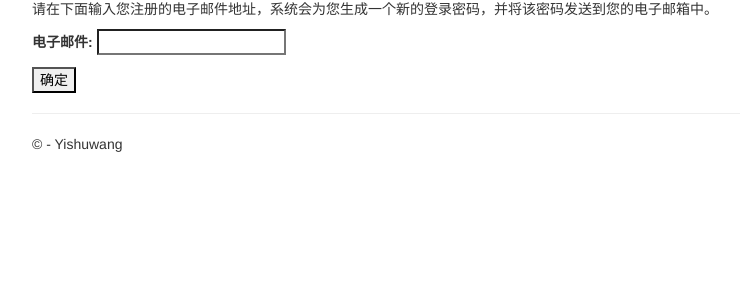
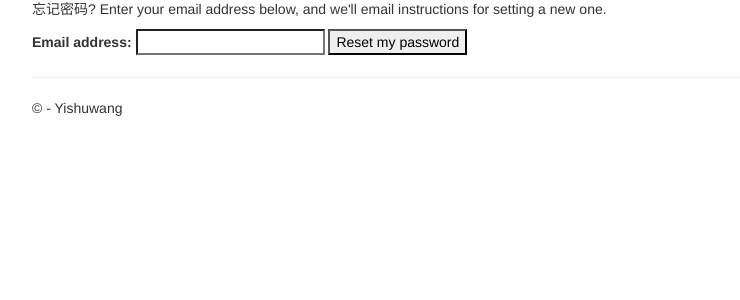
Before and after one commit to shenqili/Yishuwang, a Django app: page /password_reset/ in a window 1280 px wide. Shown: the part 51-351 px from the top of the page, without its empty margins (38-778 px from the left). Run offline with Django 3.2, Linux system fonts and the light colour scheme; some libraries are stand-ins or nearby versions.

Commit message:
Update password_reset_form.html

```diff
--- a/app/templates/registration/password_reset_form.html
+++ b/app/templates/registration/password_reset_form.html
@@ -1,17 +1,22 @@
 {% extends "app/layout.html" %}
-{% block title %}重置密码{% endblock %}
-{% block head %}重置密码{% endblock %}
+{% load i18n %}
+
+{% block breadcrumbs %}
+<div class="breadcrumbs">
+<a href="{% url 'admin:index' %}">{% trans 'Home' %}</a>
+&rsaquo; {% trans 'Password reset' %}
+</div>
+{% endblock %}
+
+{% block title %}{{ title }}{% endblock %}
+{% block content_title %}<h1>{{ title }}</h1>{% endblock %}
 {% block content %}
-<p>请在下面输入您注册的电子邮件地址，系统会为您生成一个新的登录密码，并将该密码发送到您的电子邮箱中。</p>
-<!--如果输入的电子邮件地址有错误-->
-{% if form.has_errors %}
-<ul class="errorlist"><li>您输入的不是您注册的电子邮件地址！ 请重新输入。</li></ul>
-{% endif %}
-<!--action 属性指定由password_reset 函数负责处理该表单用post 方法提交的数据-->
-<form method="post" action="../reset/done">
-<p><label for="id_email">电子邮件:</label>
-<!--{{form.email}}用于从password_reset 函数传递过来的重置密码表单对象form 中取出描述用户电子邮件输入框的html 代码-->
-{{form.email}}</p>
-<input type="submit" value="确定">
+
+<p>{% trans "忘记密码? Enter your email address below, and we'll email instructions for setting a new one." %}</p>
+
+<form method="post">{% csrf_token %}
+{{ form.email.errors }}
+<p><label for="id_email">{% trans 'Email address:' %}</label> {{ form.email }} <input type="submit" value="{% trans 'Reset my password' %}" /></p>
 </form>
+
 {% endblock %}
```
